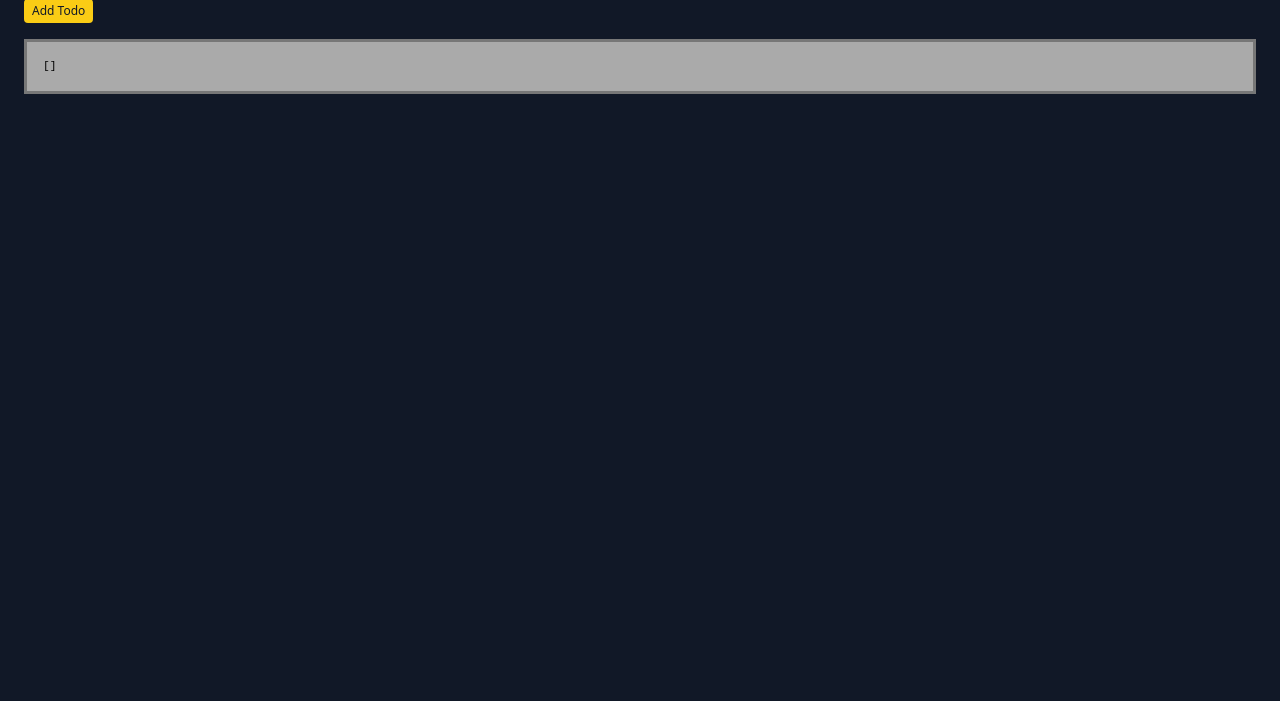
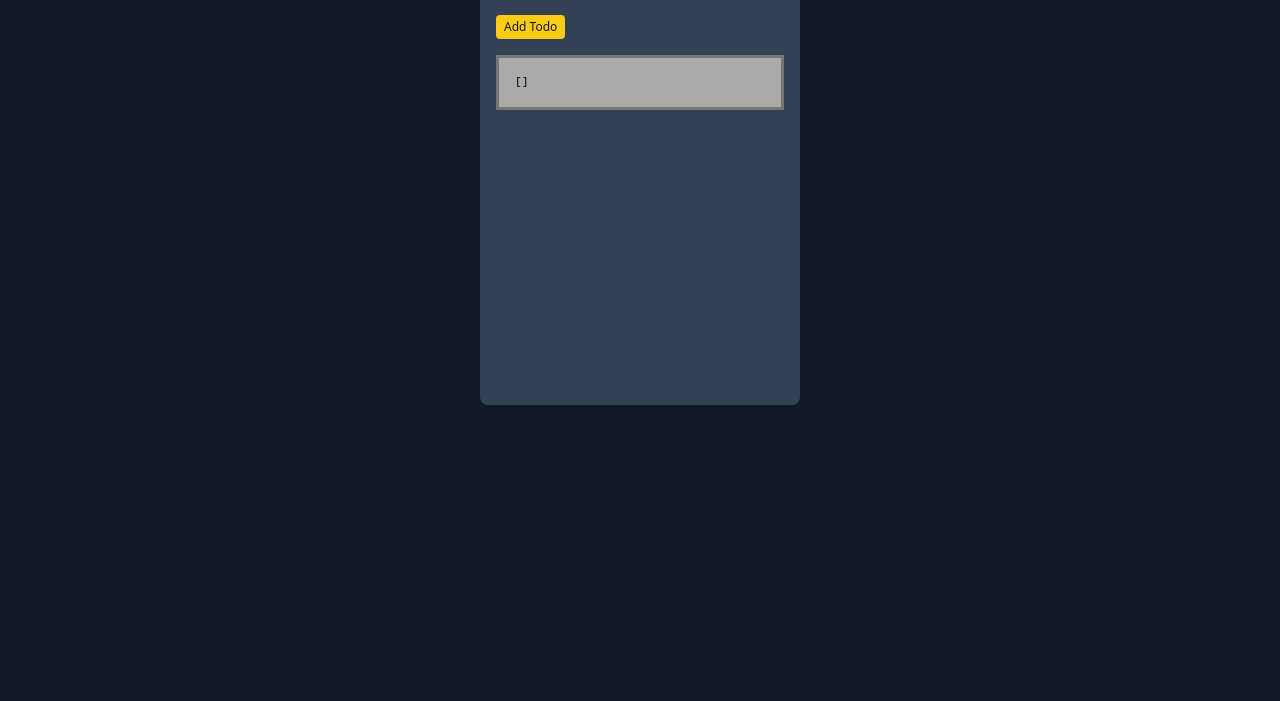
Before and after one commit to edwardtanguay/et771-vite-jsdom-ts-todo-app, a website built with Vite: page index.html in a window 1280 px wide. Shown: the part 99-800 px from the top of the page. Built offline with nearby package versions, Linux system fonts and the light colour scheme.

Commit message:
centered styled

```diff
--- a/index.html
+++ b/index.html
@@ -19,7 +19,7 @@
 	</style>
 </head>
 
-<body class="bg-gray-900 p-6 text-gray-300">
+<body class="bg-gray-900 p-6 text-gray-300 w-full flex justify-center  min-h-[30rem]">
 	<div id="app"></div>
 	<script type="module"
 			src="/src/main.ts"></script>
--- a/src/main.ts
+++ b/src/main.ts
@@ -2,7 +2,9 @@ import { getCurrentPage, getMenu } from './Router';
 import './style.css';
 
 document.querySelector<HTMLDivElement>('#app')!.innerHTML = /*html*/ `
-<h1 class="text-2xl text-yellow-300">Todo App</h1>
-${getMenu()}
-${getCurrentPage()}
+<main class="bg-slate-700 p-4 rounded-lg w-[20rem] min-h-[30rem]">
+	<h1 class="text-2xl text-yellow-300">Todo App</h1>
+	${getMenu()}
+	${getCurrentPage()}
+</main>
 `
```
